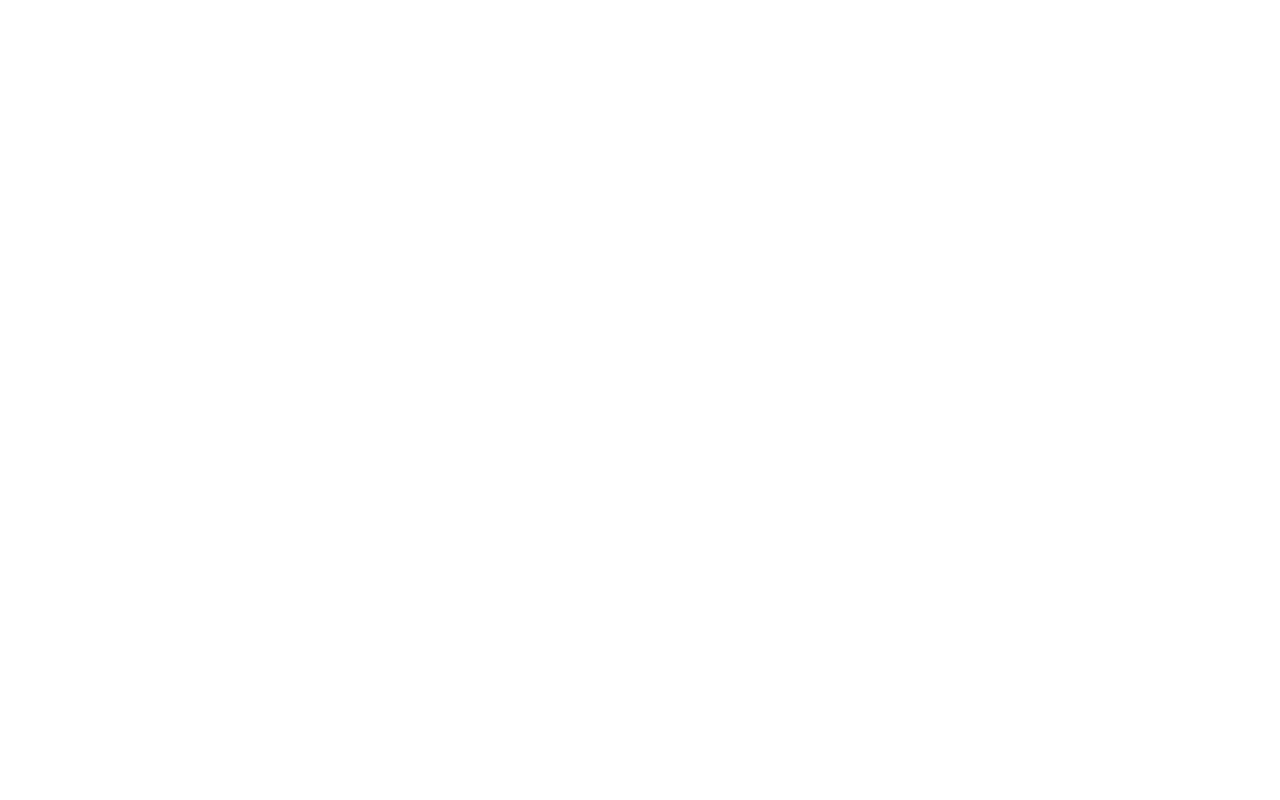
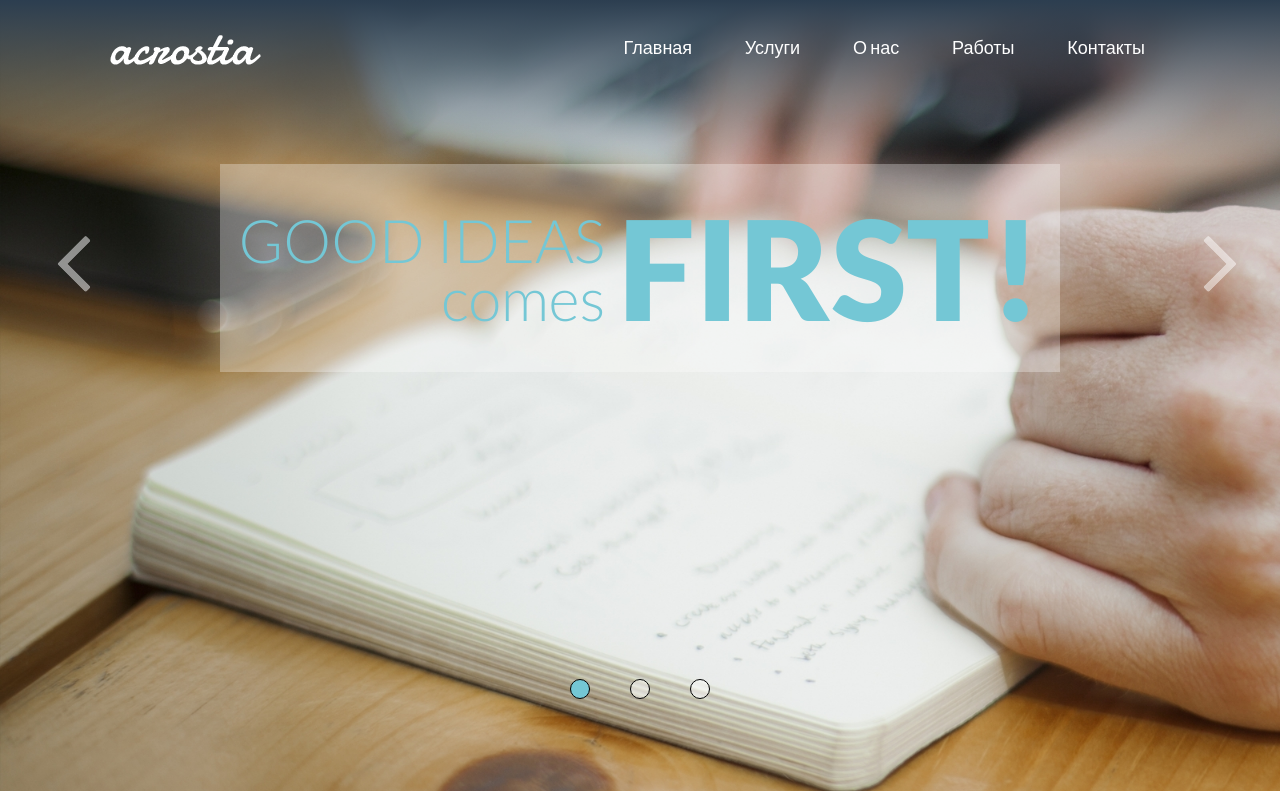
Before and after one commit to ogurec-i-molok0/acnostia, a website: page app/index.html in a window 1280 px wide. Drawn offline with nearby package versions, Linux system fonts and the light colour scheme; files that its build step writes are made by us from their sources.

Commit message:
header and first

```diff
--- a/app/index.html
+++ b/app/index.html
@@ -12,10 +12,60 @@
 </head>
 
 <body>
+    <section class="main">
+        <header class="header">
+            <div class="container">
+                <div class="header__box">
+                    <div class="header__logo">
+                        <img src="images/logo.png" alt="">
+                    </div>
+                    <div class="header__menu">
+                        <ul>
+                            <li class="header__menu-main"><a href="#">Главная</a></li>
+                            <li class="header__menu-service"><a href="#">Услуги</a></li>
+                            <li class="header__menu-adout"><a href="#">О нас</a></li>
+                            <li class="header__menu-work"><a href="#">Работы</a></li>
+                            <li class="header__menu-contact"><a href="#">Контакты</a></li>
+                        </ul>
+                    </div>
+                </div>
+            </div>
+        </header>
+        <div class="first">
+            <div class="first__slider">
+                <div class="first__slider-inner">
+                    <div class="first__slider-item">
+                        <div class="first__slider-contentleft">
+                            <span>Good Ideas</span><br>comes
+                        </div>
+                        <div class="first__slider-contentright">
+                            First!
+                        </div>
+                    </div>
+                    <div class="first__slider-item">
+                        <div class="first__slider-contentleft">
+                            <span>Good Ideas</span><br>comes
+                        </div>
+                        <div class="first__slider-contentright">
+                            First!
+                        </div>
+                    </div>
+                    <div class="first__slider-item">
+                        <div class="first__slider-contentleft">
+                            <span>Good Ideas</span><br>comes
+                        </div>
+                        <div class="first__slider-contentright">
+                            First!
+                        </div>
+                    </div>
+                </div>
+            </div>
+        </div>
+    </section>
 
     <script src="https://ajax.googleapis.com/ajax/libs/jquery/3.5.1/jquery.min.js"></script>
     <script src="js/libs.min.js"></script>
-    <script src="js/main.min.js"></script>
+    <script src="js/main.js"></script>
 </body>
 
 </html>
--- a/app/js/main.js
+++ b/app/js/main.js
@@ -0,0 +1,10 @@
+$(function(){
+    $('.first__slider-inner').slick({
+        dots: true,
+        infinite: true,
+        slidesToShow: 1,
+        slidesToScroll: 1,
+        prevArrow: '<button class="slick-prev slick-arrow"><img src="../images/arrow-prew.png" alt=""> </button>',
+        nextArrow: '<button class="slick-prev slick-arrow"><img src="../images/arrow-next.png" alt=""> </button>'
+    });
+});
--- a/app/scss/_global.scss
+++ b/app/scss/_global.scss
@@ -7,7 +7,7 @@ html{
 body{
     font-family: 'Lato', sans-serif;
     font-size: 14px;
-    line-height: 24;
+    line-height: 24px;
     font-weight: 400;
     color: #fff;
 }
@@ -22,3 +22,15 @@ body{
     font-weight: 300;
     text-transform: uppercase;
 }
+a{
+    display: inline-block;
+    text-decoration: none;
+    color: #fff;
+}
+ul,
+li{
+    margin: 0;
+    padding: 0;
+    list-style: none;
+    color: #fff;
+}
--- a/app/scss/style.scss
+++ b/app/scss/style.scss
@@ -1 +1,159 @@
-@import '_global';
+@import 'global';
+
+
+.main{
+    background-image: url(../images/bg/bg-main.jpg);
+    background-repeat: no-repeat;
+    background-position: center;
+    background-size: cover;
+}
+
+// start header
+
+.header{
+    height: 164px;
+    background-image: linear-gradient(0.0deg, rgba(0,0,0,0.0) 0%, #2c3e50 100%);
+}
+.header__logo{
+    padding-top: 35px;
+}
+.header__box{
+    display: flex;
+    justify-content: space-between;
+}
+.header__menu{
+    ul{
+        li{
+            display: inline-block;
+            padding: 35px 25px 15px 25px;
+            font-size: 18px;
+            font-weight: 400;
+        }
+    }
+    &-main{
+        &:hover{
+            background-color: #74c7d5;
+            border-bottom-right-radius: 5px;
+            border-bottom-left-radius: 5px;
+        }
+
+    }
+    &-service{
+            &:hover{
+                background-color: #df5c64;
+                border-bottom-right-radius: 5px;
+                border-bottom-left-radius: 5px;
+            }
+        }
+    &-adout{
+        &:hover{
+            background-color: #91778e;
+            border-bottom-right-radius: 5px;
+            border-bottom-left-radius: 5px;
+        }
+    }
+    &-work{
+        &:hover{
+            background-color: #a1ca6c;
+            border-bottom-right-radius: 5px;
+            border-bottom-left-radius: 5px;
+        }
+    }
+    &-contact{
+        &:hover{
+            background-color: #82c8bd;
+            border-bottom-right-radius: 5px;
+            border-bottom-left-radius: 5px;
+        }
+    }
+}
+
+// end header
+// start first
+
+.first{
+    max-width: 1600px;
+    width: 100%;
+    margin: 0 auto;
+}
+.first__slider-inner{
+    position: relative;
+}
+.first__slider-item{
+    max-width: 840px;
+    width: 100%;
+    text-align: center;
+    margin: 0 auto;
+    margin-bottom: 300px;
+    padding: 35px 0;
+    text-align: center;
+    background-color:rgba(255, 255, 255, 0.3);
+    color: #74c7d5;
+
+}
+.first__slider-contentleft{
+    display: inline-block;
+    text-align: right;
+    font-size: 60px;
+    line-height: 58px;
+    font-weight: 300;
+    padding-right: 5px;
+    span{
+        text-transform: uppercase;
+    }
+}
+.first__slider-contentright{
+    display: inline-block;
+    text-align-last: left;
+    font-size: 138.5px;
+    line-height: 138px;
+    font-weight: 900;
+    text-transform: uppercase;
+    padding-left: 5px;
+}
+.slick-slide{
+    text-align: center;
+}
+.slick-dots{
+    text-align: center;
+    padding-bottom: 90px;
+    li{
+        display: inline-block;
+        font-size: 0;
+        button{
+            width: 20px;
+            height: 20px;
+            border-radius: 50%;
+            border: 1px solid #000;
+            background-color: rgba(255, 255, 255, 0.5);
+            outline: none;
+        }
+        & + li{
+            margin-left: 40px;
+        }
+    }
+    .slick-active{
+        button{
+            background-color: #74c7d5;
+        }
+    }
+}
+.slick-prev{
+    background-color: transparent;
+    border: none;
+    width: 34px;
+    height: 56px;
+    position: absolute;
+    top: 70px;
+    right: 50px;
+    z-index: 1;
+    cursor: pointer;
+    outline: none;
+    &:first-of-type{
+        top: 70px;
+        left: 50px;
+    }
+}
+
+
+// end first
```
Also changed, not shown: app/css/style.min.css, app/images/arrow-next.png (added), app/images/arrow-prew.png (added), app/images/bg/bg-first-slider.png (added), app/images/bg/bg-main.jpg (added), app/images/logo.png (added).
